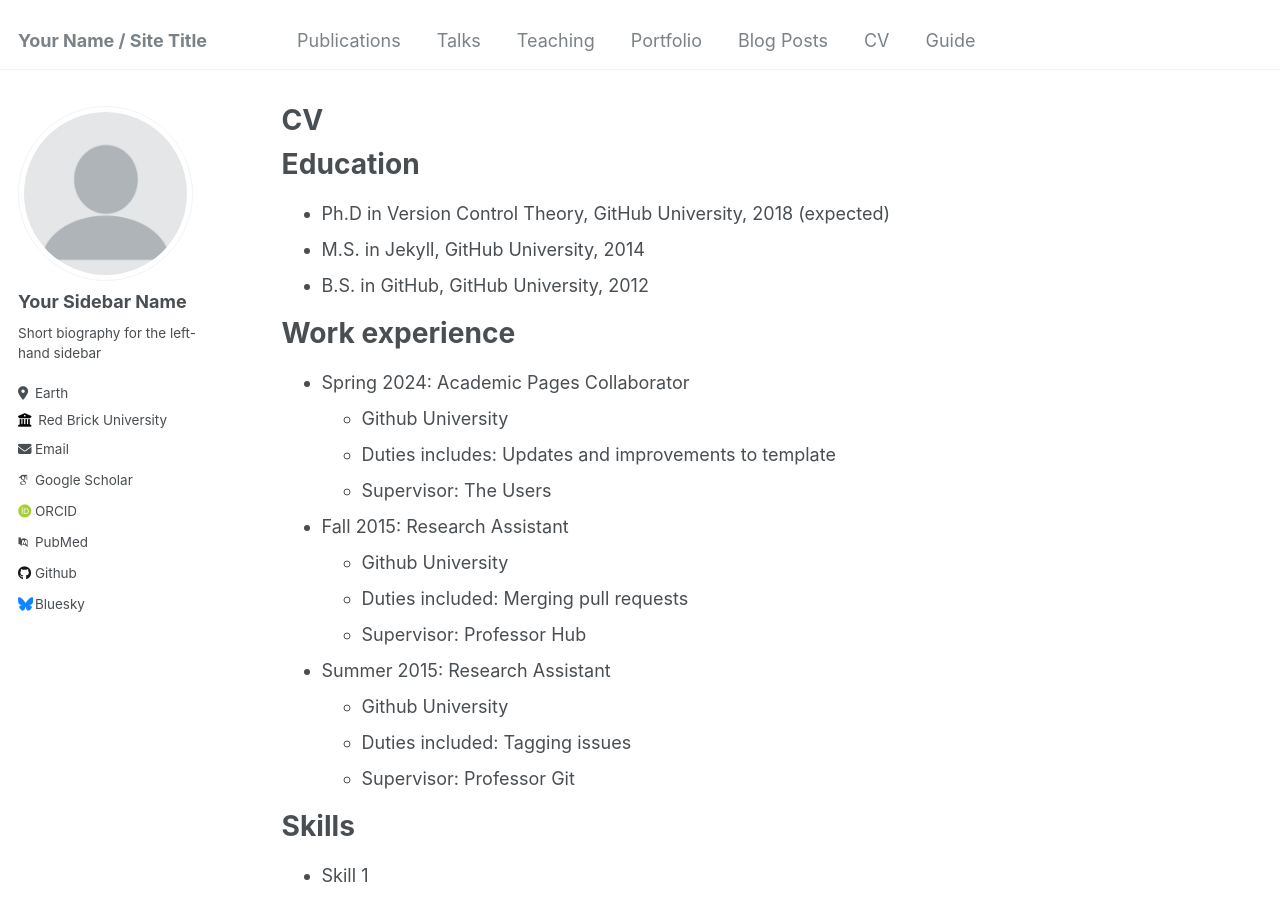
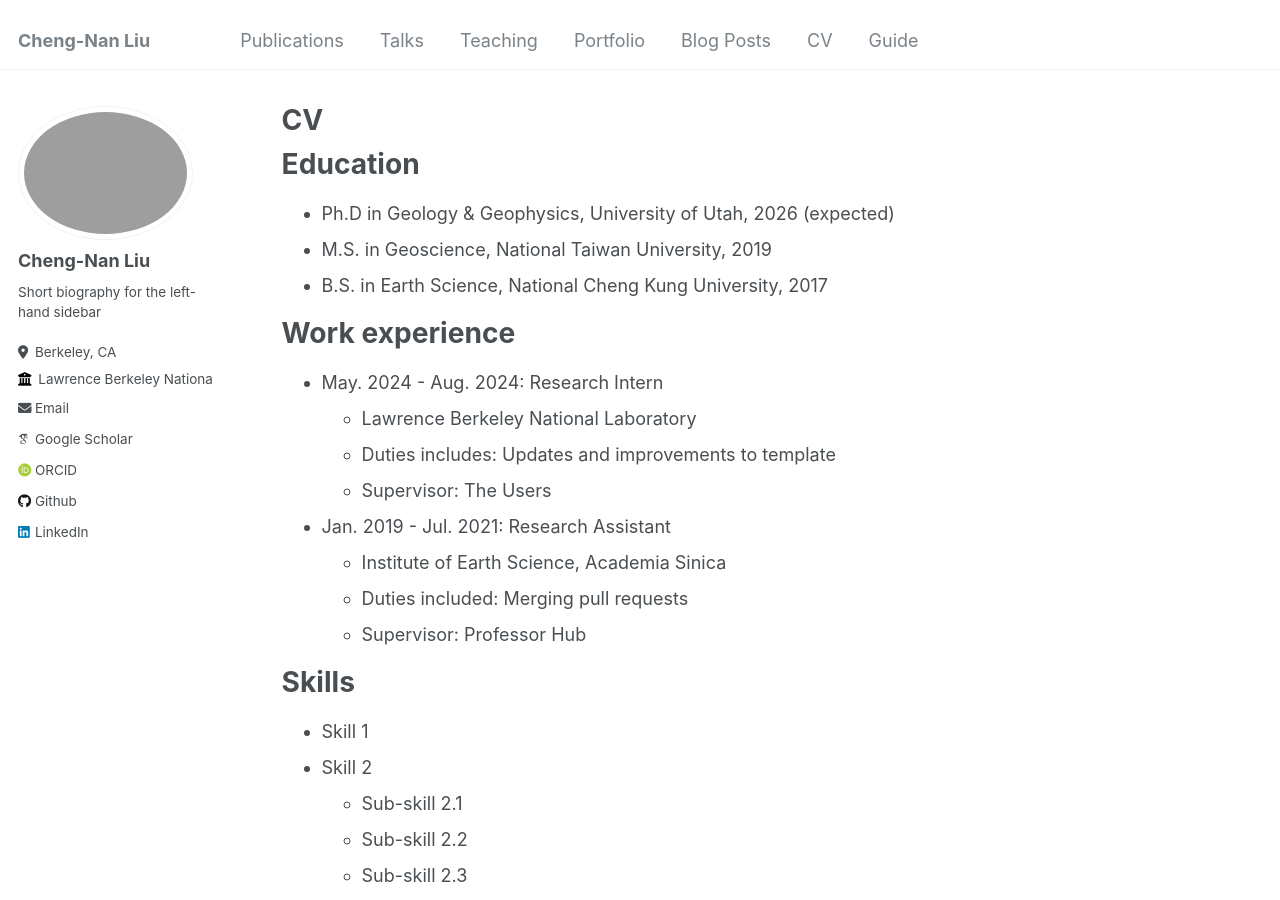
Before and after one commit to andrewntu/andrewntu.github.io, a Jekyll site: the page built from _pages/cv.md, in a window 1280 px wide and 900 px high. Built offline with Jekyll 4.4.1, drawn with Linux system fonts in a browser that asks for light colours; some web fonts are replaced; some of the changed text lies outside the part shown.

Commit message:
first commit

```diff
--- a/_config.yml
+++ b/_config.yml
@@ -8,11 +8,11 @@
 
 # Basic Site Settings
 locale                   : "en-US"
-title                    : "Your Name / Site Title"
+title                    : "Cheng-Nan Liu"
 title_separator          : "-"
-name                     : &name "Your Name"
+name                     : &name "Cheng-Nan Liu"
 description              : &description "personal description"
-url                      : https://academicpages.github.io # the base hostname & protocol for your site e.g. "https://mmistakes.github.io"
+url                      : https://andrewntu.github.io # the base hostname & protocol for your site e.g. "https://mmistakes.github.io"
 baseurl                  : "" # the subpath of your site, e.g. "/blog"
 repository               : "academicpages/academicpages.github.io"
 
@@ -21,34 +21,34 @@
 #               Additional customization can be done by editing /_includes/author-profile.html
 author:
   # Biographic information
-  avatar           : "profile.png"
-  name             : "Your Sidebar Name"
+  avatar           : "IMG_9548.jpg"
+  name             : "Cheng-Nan Liu"
   pronouns         : # example: "she/her"
   bio              : "Short biography for the left-hand sidebar"
-  location         : "Earth"
-  employer         : "Red Brick University"
+  location         : "Berkeley, CA"
+  employer         : "Lawrence Berkeley National Laboratory"
   uri              : # URL
-  email            : "none@example.org"
+  email            : "Cheng-Nan.Liu@utah.edu"
 
   # Academic websites
   arxiv            : # URL - Update with the correct link to your profile
-  googlescholar    : "https://scholar.google.com/citations?user=PS_CX0AAAAAJ"
+  googlescholar    : "https://scholar.google.com/citations?hl=en&user=92mnkwIAAAAJ"
   impactstory      : # URL
-  orcid            : "http://orcid.org/yourorcidurl"
+  orcid            : "https://orcid.org/0000-0001-6287-7631"
   semantic         : # URL
-  pubmed           : "https://www.ncbi.nlm.nih.gov/pubmed/?term=john+snow"
+  pubmed           : #"https://www.ncbi.nlm.nih.gov/pubmed/?term=john+snow"
   researchgate     : # URL
 
   # Repositories and software development
   bitbucket        : # Username - Update with your username on the site
   codepen          : # Username
   dribbble         : # Username
-  github           : "academicpages"
+  github           : "https://github.com/andrewntu"
   kaggle           : # Username
   stackoverflow    : # User number or user number and name (i.e., use "1" or "1/jeff-atwood")
 
   # Social media
-  bluesky          : "bsky.app" # Replace this with you Bluesky username
+  bluesky          : #"bsky.app" # Replace this with you Bluesky username
   facebook         : # Username
   flickr           : # Username
   foursquare       : # Username
@@ -57,7 +57,7 @@
   keybase          : # Username
   instagram        : # Username
   lastfm           : # Username
-  linkedin         : # Username
+  linkedin         : "https://www.linkedin.com/in/cheng-nan-liu-83077924a" # Username
   mastodon         : # URL
   medium           : # URL
   pinterest        : # Username
--- a/_pages/cv.md
+++ b/_pages/cv.md
@@ -11,26 +11,21 @@
 
 Education
 ======
-* Ph.D in Version Control Theory, GitHub University, 2018 (expected)
-* M.S. in Jekyll, GitHub University, 2014
-* B.S. in GitHub, GitHub University, 2012
+* Ph.D in Geology & Geophysics, University of Utah, 2026 (expected)
+* M.S. in Geoscience, National Taiwan University, 2019
+* B.S. in Earth Science, National Cheng Kung University, 2017
 
 Work experience
 ======
-* Spring 2024: Academic Pages Collaborator
-  * Github University
+* May. 2024 - Aug. 2024: Research Intern
+  * Lawrence Berkeley National Laboratory
   * Duties includes: Updates and improvements to template
   * Supervisor: The Users
 
-* Fall 2015: Research Assistant
-  * Github University
+* Jan. 2019 - Jul. 2021: Research Assistant
+  * Institute of Earth Science, Academia Sinica
   * Duties included: Merging pull requests
   * Supervisor: Professor Hub
-
-* Summer 2015: Research Assistant
-  * Github University
-  * Duties included: Tagging issues
-  * Supervisor: Professor Git
 
 Skills
 ======
```
Also changed, not shown: 1 other file.
